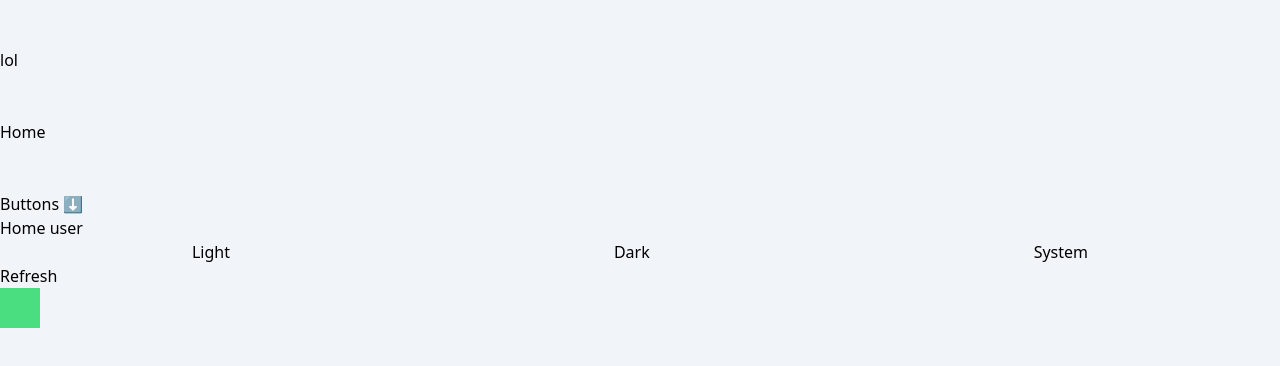
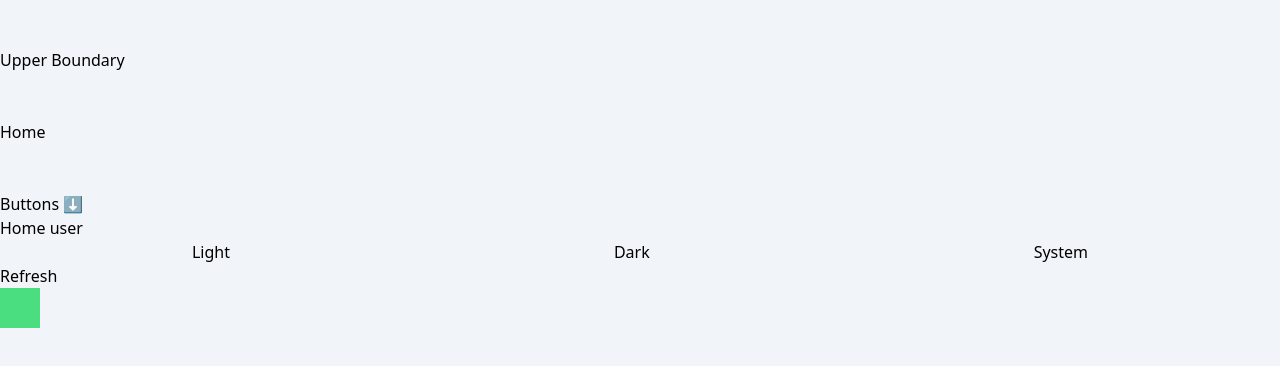
Before and after one commit to aushamim/DIU-CPC, a React (Create React App) app: page / in a window 1280 px wide. Shown: the top 366 px of the page. Built offline with nearby package versions, Linux system fonts and the light colour scheme.

Commit message:
[Bugfix] NavbarMini

```diff
--- a/src/Components/Navbar/NavbarMini.js
+++ b/src/Components/Navbar/NavbarMini.js
@@ -6,7 +6,7 @@ import avatar_male from "../../Media/Images/avatar_male.png";
 const NavbarMini = () => {
   const [blurred, setBlurred] = useState(false);
   return (
-    <div>
+    <div className="">
       <div className="bg-white dark:bg-slate-800 shadow-sm p-3">
         {/* CPC Logo */}
         <Link to="/" className="flex items-center justify-center">
@@ -17,7 +17,7 @@ const NavbarMini = () => {
       <div>
         {/* Menu Button */}
         <button
-          className="z-20 absolute bottom-5 right-5 bg-white dark:bg-slate-800 shadow shadow-orange-200 dark:shadow-orange-900 dark:border border-orange-500 p-1 rounded-lg"
+          className="z-20 fixed bottom-5 right-5 bg-white dark:bg-slate-800 shadow shadow-orange-200 dark:shadow-orange-900 dark:border border-orange-500 p-1 rounded-lg"
           onClick={() => {
             setBlurred(true);
           }}
@@ -47,12 +47,12 @@ const NavbarMini = () => {
           }}
           className={
             blurred
-              ? "duration-300 absolute backdrop-blur-md bottom-0 right-0 z-20 h-screen w-screen scale-100 transition origin-bottom-right"
-              : "duration-300 absolute backdrop-blur-md bottom-0 right-0 z-20 h-screen w-screen scale-0 transition origin-bottom-right"
+              ? "duration-300 fixed backdrop-blur-md bottom-0 right-0 z-20 h-screen w-screen scale-100 transition origin-bottom-right"
+              : "duration-300 fixed backdrop-blur-md bottom-0 right-0 z-20 h-screen w-screen scale-0 transition origin-bottom-right"
           }
         >
           {/* Menubar */}
-          <div className="absolute bottom-5 right-5 z-20 w-56">
+          <div className="fixed bottom-5 right-5 z-20 w-56">
             {/* Upper Section */}
             <div className="mb-3">
               <div className="grid grid-cols-4 px-2">
--- a/src/Pages/Home/Home.js
+++ b/src/Pages/Home/Home.js
@@ -10,7 +10,7 @@ const Home = () => {
   const { refreshState, toggleRefresh, toggleTheme } = useAuth();
 
   return (
-    <div className="bg-slate-100 dark:bg-slate-900 dark:text-white h-[300vh]">
+    <div className="bg-slate-100 dark:bg-slate-900 dark:text-white">
       <div>
         <div className="hidden xl:block mb-12 2xl:mb-16">
           <Navbar></Navbar>
@@ -19,12 +19,14 @@ const Home = () => {
           <NavbarMini></NavbarMini>
         </div>
       </div>
+
+      <div className="h-[300vh]">
         {/*
 
             playground
 
       */}
-      lol
+        Upper Boundary
         <br />
         <br />
         <br />
@@ -72,6 +74,7 @@ const Home = () => {
           }
         ></div>
       </div>
+    </div>
   );
 };
 
```
Lines whose indentation alone changed are shown as unchanged.
